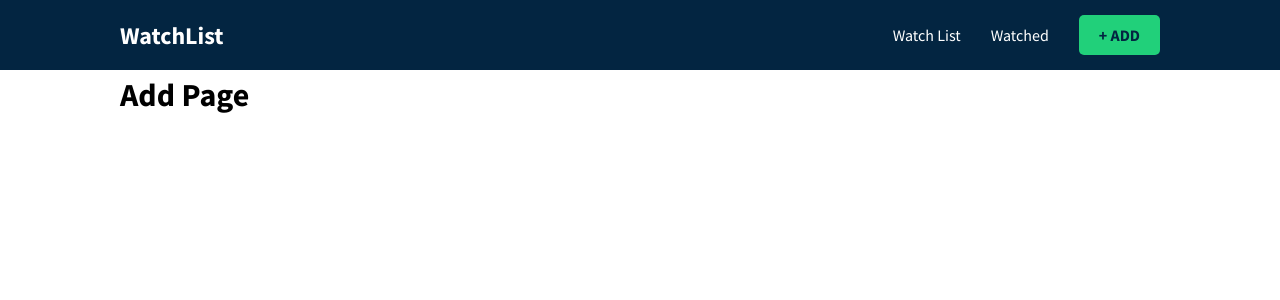
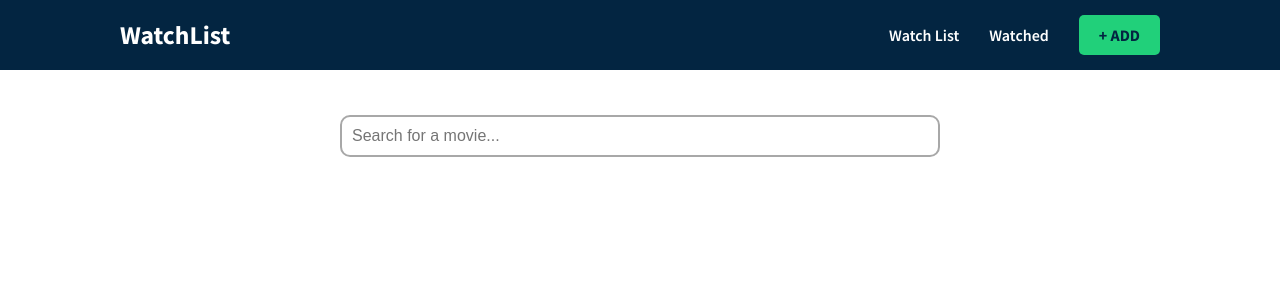
Before and after one commit to tihornezic/movie-watchlist-react-app, a React (Create React App) app: page /add in a window 1280 px wide. Shown: the top 300 px of the page. Built offline with nearby package versions, Linux system fonts and the light colour scheme.

Commit message:
add-page-fetch-setup

```diff
--- a/src/components/Add.js
+++ b/src/components/Add.js
@@ -1,7 +1,29 @@
+import {useState} from 'react'
+
 const Add = () => {
+    const[query, setQuery] = useState('')
+
+    const onChange = (e) => {
+        e.preventDefault()
+
+        setQuery(e.target.value)
+
+        fetch(`https://api.themoviedb.org/3/search/movie?api_key=${process.env.REACT_APP_TMDB_KEY}&language=en-US&page=1&include_adult=false&query=${e.target.value}`)
+        .then(res => res.json())
+        .then(data => {
+            console.log(data)
+        })
+        .catch(error => console.log('Error while fetching movie data!'));
+    }
+
     return (
-        <div>
-            <h1>Add Page</h1>
+        <div className='add-page'>
+            <div className='add-content'>
+                <div className='input-wrapper'>
+                    <input type='text' placeholder='Search for a movie...'
+                    value={query} onChange={onChange} />
+                </div>
+            </div>
         </div>
     )
 }
--- a/src/components/Watchlist.js
+++ b/src/components/Watchlist.js
@@ -1,6 +1,6 @@
 const Watchlist = () => {
     return (
-        <div>
+        <div className='watchlist-page'>
             <h1>Watchlist Page</h1>
         </div>
     )
--- a/src/index.css
+++ b/src/index.css
@@ -1,4 +1,4 @@
-@import url('https://fonts.googleapis.com/css2?family=Source+Sans+Pro:wght@300;400;600;700&display=swap');
+@import url('https://fonts.googleapis.com/css2?family=Source+Sans+Pro:wght@300;500;400;600;700;&display=swap');
 
 :root {
     --primary: #032541;
@@ -48,7 +48,8 @@ header {
 }
 
 header a {
-    color: var(--white)
+    color: var(--white);
+    font-weight: 600;
 }
 
 header .inner-content {
@@ -60,7 +61,7 @@ header .inner-content {
 
 header .brand a {
     font-weight: 700;
-    font-size: 1.5rem;
+    font-size: 1.6rem;
     text-decoration: none;
 
 }
@@ -77,3 +78,41 @@ header .nav-links a {
 header .nav-links li:last-child {
     margin-right: 0;
 }
+
+/* watchlist */
+.watchlist-page h1 {
+    margin: 30px 0;
+    color: var(--primary);
+    font-size: 1.55rem;
+}
+
+/* add */
+.add-page h1 {
+    margin: 20px 0;
+    color: var(--primary);
+    font-size: 1.55rem;
+}
+
+.add-content {
+    padding: 40px 0;
+    max-width: 600px;
+    margin: 0 auto;
+}
+
+.add-content .input-wrapper input {
+    width: 100%;
+    color: var(--primary);
+    padding: 10px;
+    border: 2px solid rgb(168, 168, 168);
+    border-radius: 10px;
+    font-size: 1rem;
+    font-weight: 500;
+}
+
+.add-content .input-wrapper input:focus {
+    outline: none;
+}
+
+.add-content .input-wrapper input:focus-visible {
+    border: 2px solid rgb(102, 102, 102);
+}
```
Also changed, not shown: 1 other file (tests, documents, lock files or other folders).
